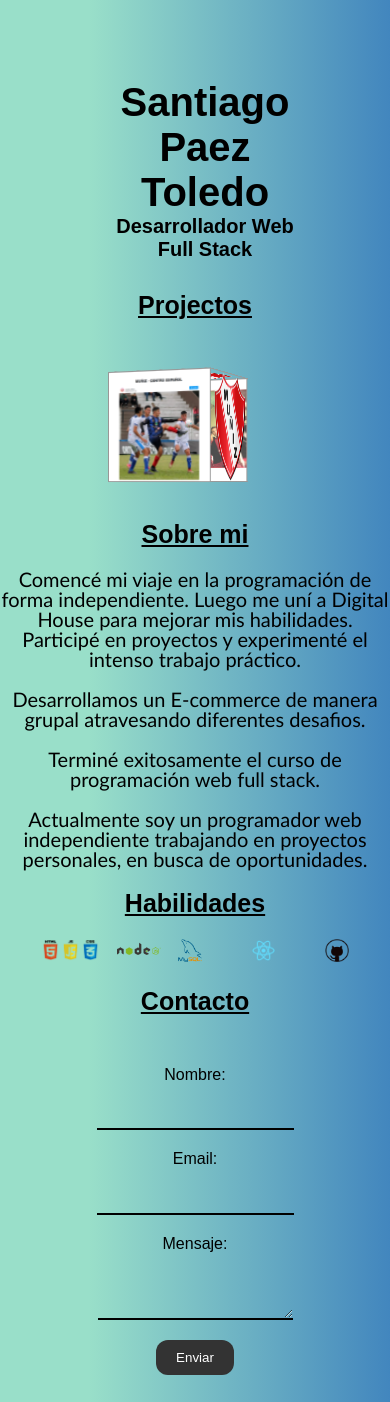
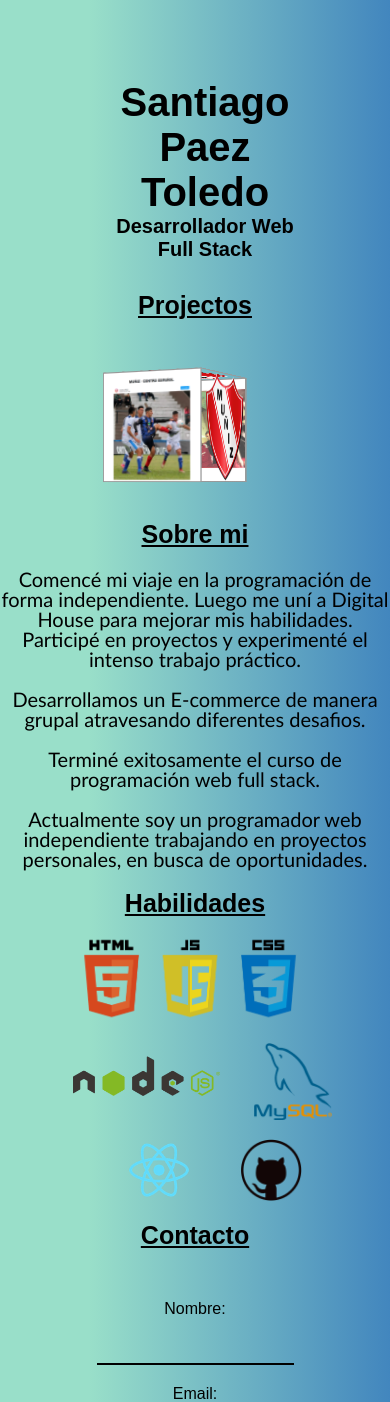
Before and after one commit to SpaezToledo/Portafolio, a React (Create React App) app in the folder portafolio-react/: page / in a window 390 px wide. Shown: the top 1402 px of the page. Built offline with nearby package versions, Linux system fonts and the light colour scheme.

Commit message:
img responsive

```diff
--- a/portafolio-react/src/App.css
+++ b/portafolio-react/src/App.css
@@ -71,6 +71,7 @@ margin-right: 330px;
   height: auto; /* Mantiene la proporción de aspecto */
 }
 
+
 #html{
   width: 15%;
 }
--- a/portafolio-react/src/Responsive.css
+++ b/portafolio-react/src/Responsive.css
@@ -1,11 +1,50 @@
 @media (max-width: 354px){
+    .i{
+        margin-top: 30px;
+    }
     .titulo{
-        font-size: 40px !important;
+        font-size: 30px !important;
     }
     .subtitulo{
-        font-size: 20px !important;
+        font-size: 16px !important;
     }
+
 }
+    @media (min-width: 305px) and (max-width: 600px) {
+        .habilidades {
+            list-style: none;
+            padding: 0;
+            display: flex;
+            justify-content: center; /* Centra horizontalmente los elementos */
+            align-items: center;
+            flex-wrap: wrap !important;
+          }
+
+
+    #html{
+        width: 60%;
+      }
+      #node{
+        width: 50%;
+      }
+
+      #sql{
+        width:20%;
+      }
+
+      #react{
+        width: 16%;
+        margin-left: 40px;
+      }
+
+      #gh{
+        width: 16%;
+        margin-left: 40px;
+      }
+      }
+
+
+
 
 @media (max-width: 480px) {
     .titulo{
@@ -16,8 +55,39 @@
     }
 }
 
+@media (min-width: 601px) and (max-width:925px){
+    #html{
+        width: 60%;
+      }
+      #node{
+        width: 50%;
+      }
+
+      #sql{
+        width:20%;
+      }
+
+      #react{
+        width: 16%;
+        margin-left: 40px;
+      }
+
+      #gh{
+        width: 16%;
+        margin-left: 40px;
+      }
+}
 
 @media (max-width: 725px) {
+
+    .habilidades {
+        list-style: none;
+        padding: 0;
+        display: flex;
+        justify-content: center; /* Centra horizontalmente los elementos */
+        align-items: center;
+        flex-wrap: nowrap;
+      }
 
     .i{
         display: flex;
@@ -53,3 +123,50 @@
     }
 
   }
+
+
+  @media (min-width: 926px) and (max-width:1095px) {
+    #html{
+        width: 60%;
+      }
+      #node{
+        width: 50%;
+      }
+
+      #sql{
+        width:20%;
+      }
+
+      #react{
+        width: 16%;
+        margin-left: 40px;
+      }
+
+      #gh{
+        width: 16%;
+        margin-left: 40px;
+      }
+  }
+
+@media (min-width: 1096px) {
+    #html{
+        width: 20%;
+      }
+      #node{
+        width: 20%;
+      }
+
+      #sql{
+        width:6%;
+      }
+
+      #react{
+        width: 6%;
+        margin-left: 40px;
+      }
+
+      #gh{
+        width: 6%;
+        margin-left: 40px;
+      }
+}
```
